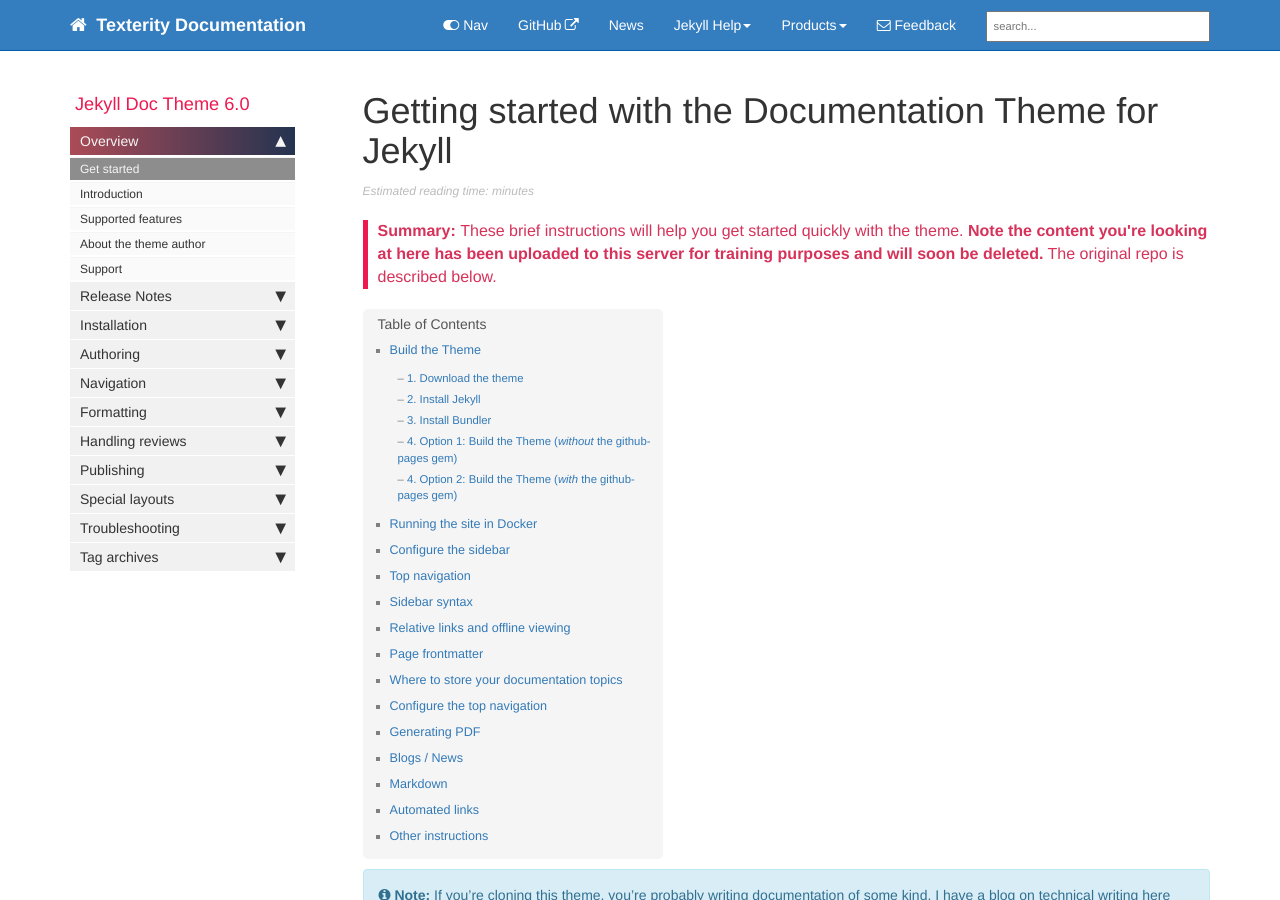
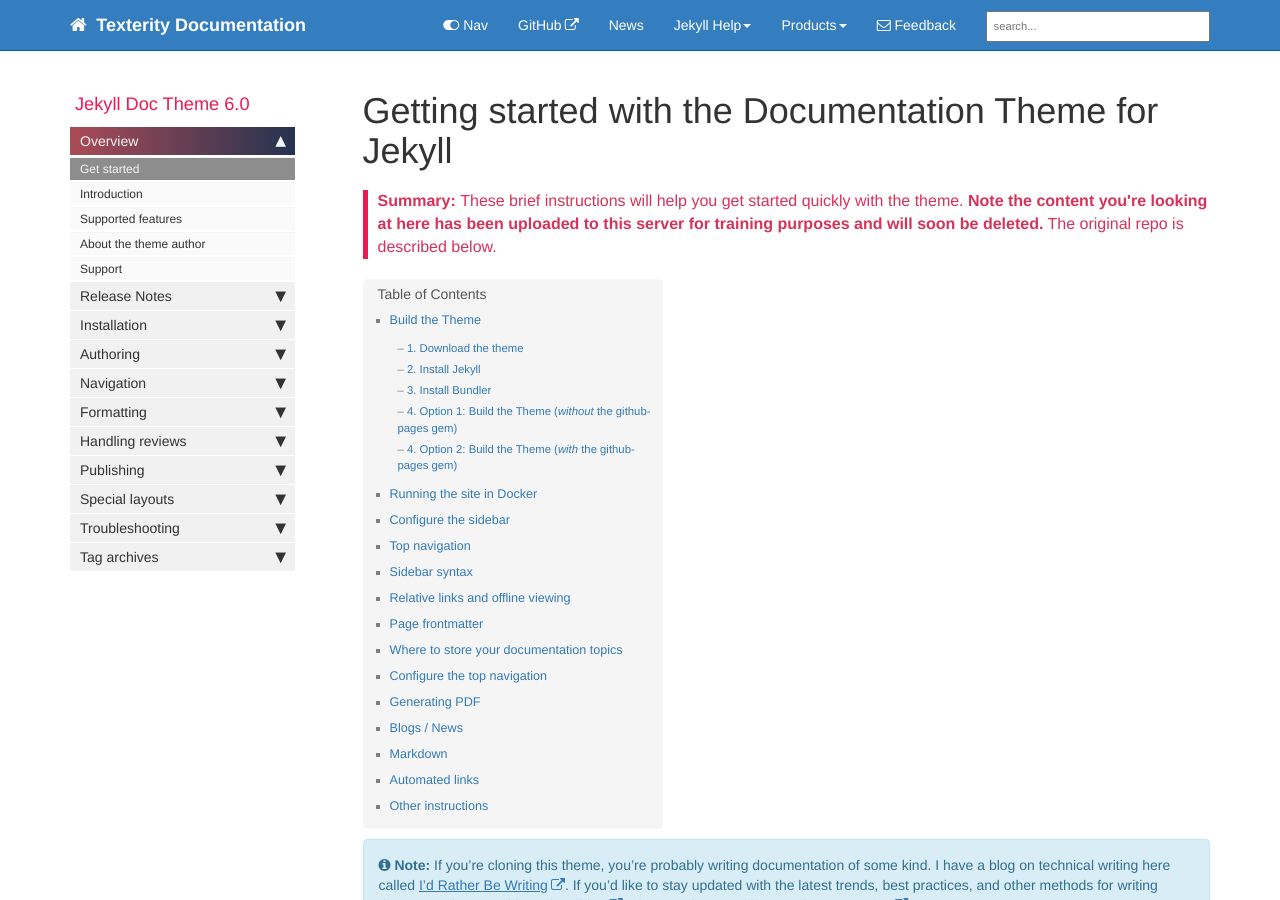
Before and after one commit to Texterity/January, a Jekyll site: the page built from docs/index.md, in a window 1280 px wide and 900 px high. Built offline with Jekyll 4.4.1, drawn with Linux system fonts in a browser that asks for light colours; nearby versions of some CDN libraries; comment, search, counter and statistics services are not loaded.

Commit message:
take out reading time to see what happens

```diff
--- a/docs/_layouts/page.html
+++ b/docs/_layouts/page.html
@@ -27,10 +27,6 @@ layout: default
 {% include custom/{{page.map_name}}.html %}
 
 {% endif %}
-
-<span class="readingtime" title="Estimated reading time">
-Estimated reading time: {{page.reading_time}} minutes
-</span>
 
 <div class="post-content">
 
```
